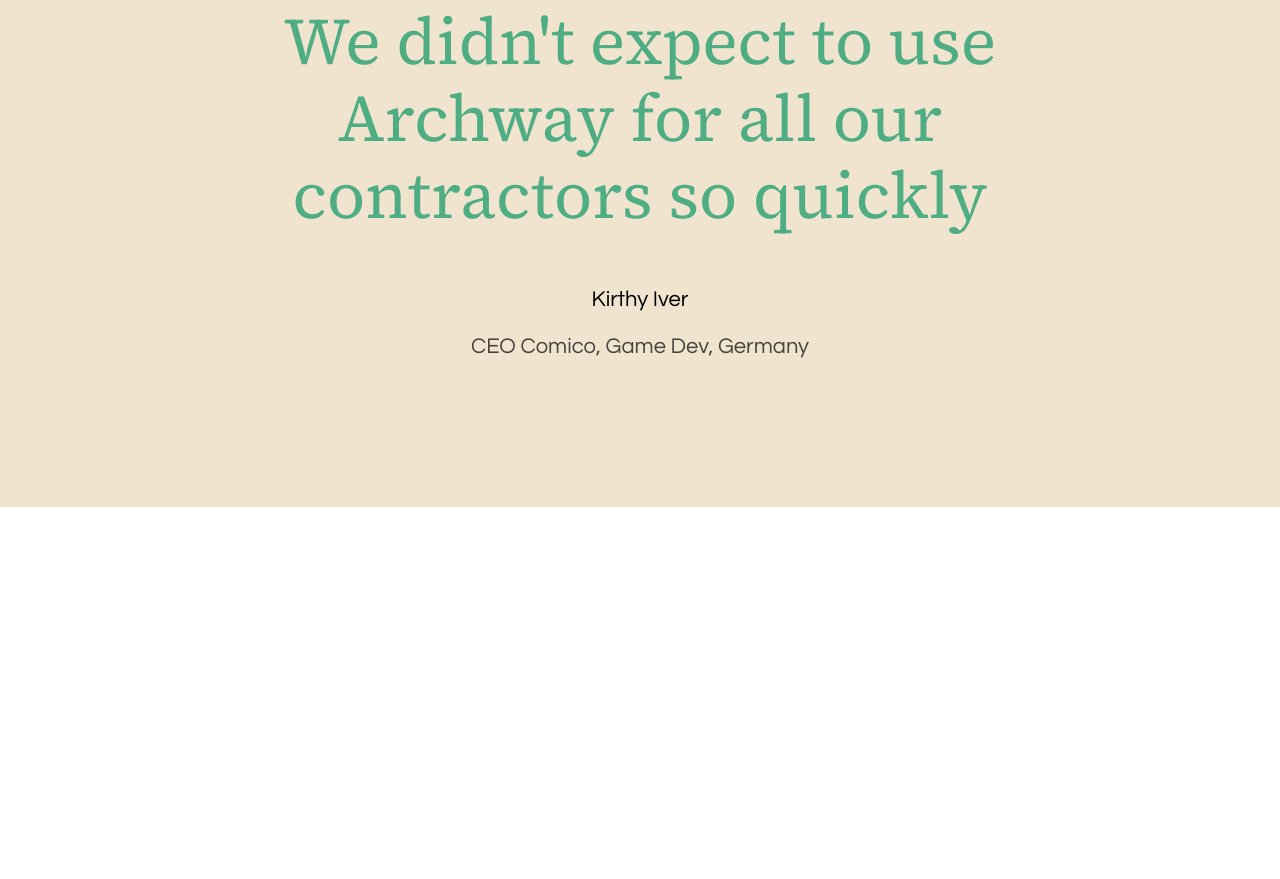
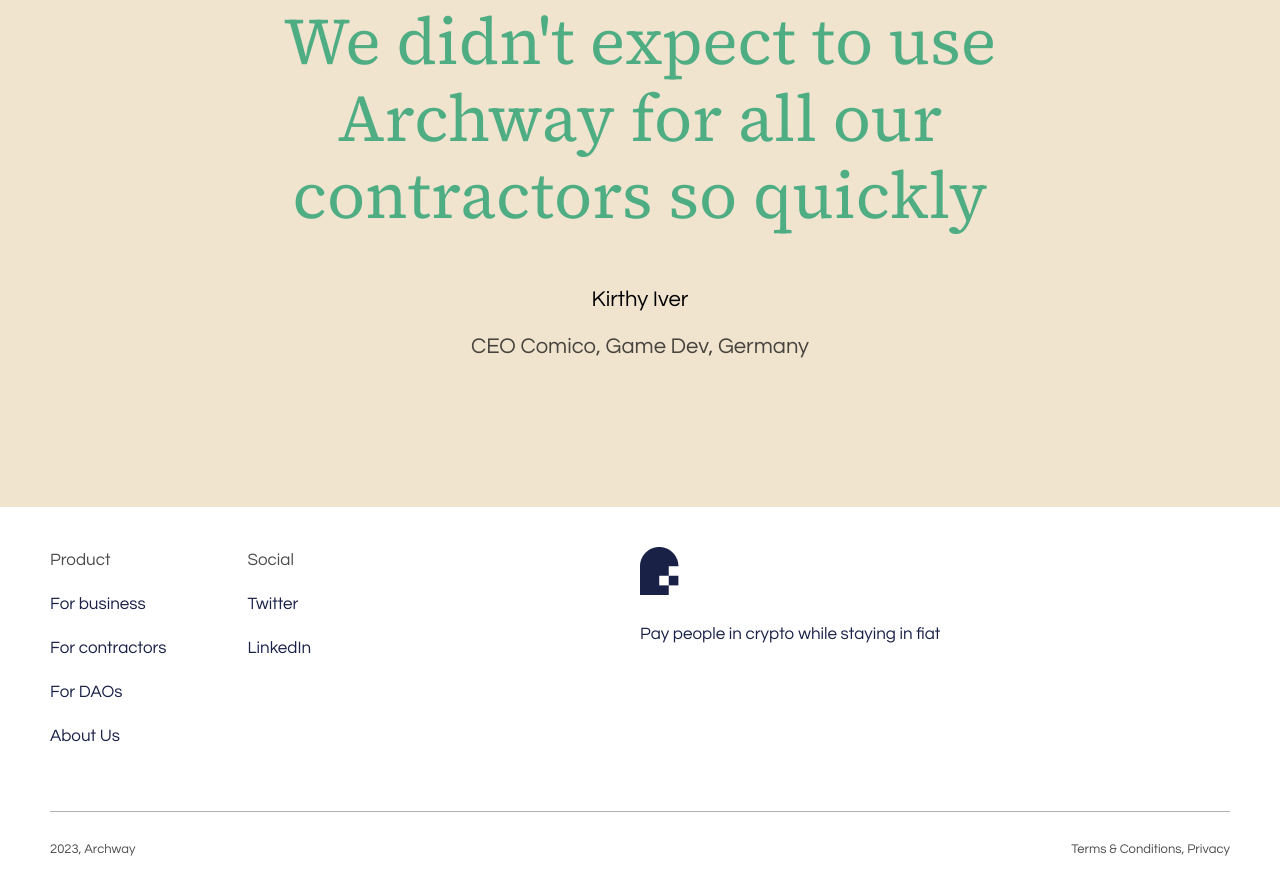
Before and after one commit to DmitryDoroshko/demetra-archway, a website: page index.html in a window 1280 px wide. Shown: the part 8279-9158 px from the top of the page. Before the commit the page ends 8786 px from the top, so only its background shows below. Drawn offline with Linux system fonts and the light colour scheme.

Commit message:
Footer section done

```diff
--- a/index.html
+++ b/index.html
@@ -384,5 +384,45 @@
 </section>
 <!-- GET STARTED -->
 
+<footer class="footer">
+  <div class="container">
+    <div class="footer__inner">
+      <div class="footer__content">
+        <div class="footer__left">
+
+          <div class="footer__column">
+            <h6 class="footer__title">Product</h6>
+            <div class="footer__texts">
+              <a href="#" class="footer__text-item">For business</a>
+              <a href="#" class="footer__text-item">For contractors</a>
+              <a href="#" class="footer__text-item">For DAOs</a>
+              <a href="#" class="footer__text-item">About Us</a>
+            </div>
+          </div>
+
+          <div class="footer__column">
+            <h6 class="footer__title">Social</h6>
+            <div class="footer__texts">
+              <a href="#" class="footer__text-item">Twitter</a>
+              <a href="#" class="footer__text-item">LinkedIn</a>
+            </div>
+          </div>
+
+        </div>
+        <div class="footer__right">
+          <img src="./img/logo.png" alt="Logo" class="footer__img">
+          <p class="footer__text-item">Pay people in crypto while staying in fiat</p>
+        </div>
+      </div>
+
+      <div class="footer__copy">
+        <div class="footer__copy-left">2023, Archway</div>
+        <div class="footer__copy-right">Terms & Conditions, Privacy</div>
+      </div>
+    </div>
+  </div>
+</footer>
+<!-- FOOTER -->
+
 </body>
 </html>
--- /dev/null
+++ b/styles/_footer.scss
@@ -0,0 +1,78 @@
+@import "variables";
+
+.footer {
+  padding: 4rem 0 0 0;
+
+  &__inner {
+  }
+
+  &__content {
+    padding-bottom: 6.2rem;
+    border-bottom: 1px solid rgba($color-black, .3);
+    display: flex;
+  }
+
+  &__left {
+    flex: 0 0 50%;
+    display: flex;
+    gap: 8.1rem;
+  }
+
+  &__column {
+    display: flex;
+    flex-direction: column;
+  }
+
+  &__title {
+    margin-bottom: 1.8rem;
+    font-family: $font-secondary;
+    font-size: 1.7rem;
+    font-weight: 400;
+    line-height: 2.6rem;
+    letter-spacing: -1%;
+    text-align: left;
+    opacity: .7;
+  }
+
+  &__texts {
+    display: flex;
+    flex-direction: column;
+    gap: 1.8rem;
+  }
+
+  &__text-item {
+    text-decoration: none;
+    font-family: $font-secondary;
+    font-size: 1.7rem;
+    font-weight: 400;
+    line-height: 2.6rem;
+    letter-spacing: -1%;
+    text-align: left;
+    color: $color-text-main;
+  }
+
+  &__right {
+    flex: 0 0 50%;
+  }
+
+  &__img {
+    margin-bottom: 2.4rem;
+  }
+
+  &__copy {
+    padding-top: 2.4rem;
+    padding-bottom: 1.7rem;
+    display: flex;
+    justify-content: space-between;
+    opacity: .7;
+  }
+
+  &__copy-left, &__copy-right {
+    font-family: $font-secondary;
+    font-size: 1.3rem;
+    font-weight: 400;
+    line-height: 2.6rem;
+    letter-spacing: -1%;
+    text-align: left;
+  }
+}
--- a/styles/_main.scss
+++ b/styles/_main.scss
@@ -1,3 +1,5 @@
+@import "variables";
+
 .main {
   background-color: $color-light-pink;
   padding: 0 0 35.2rem 0;
--- a/styles/style.scss
+++ b/styles/style.scss
@@ -9,6 +9,7 @@
 @import "why-pay";
 @import "violet-boxes";
 @import "get-started";
+@import "footer";
 
 *, *::after, *::before {
   box-sizing: border-box;
```
Also changed, not shown: styles/style.css, 1 other file.
